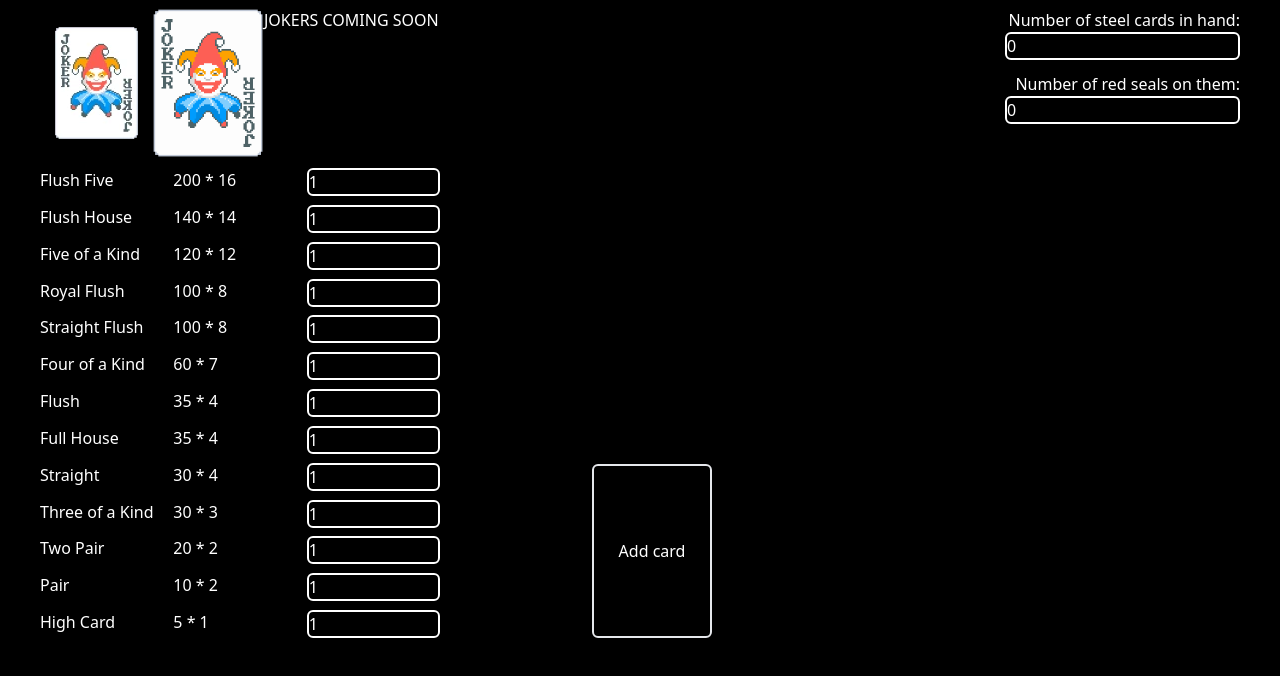
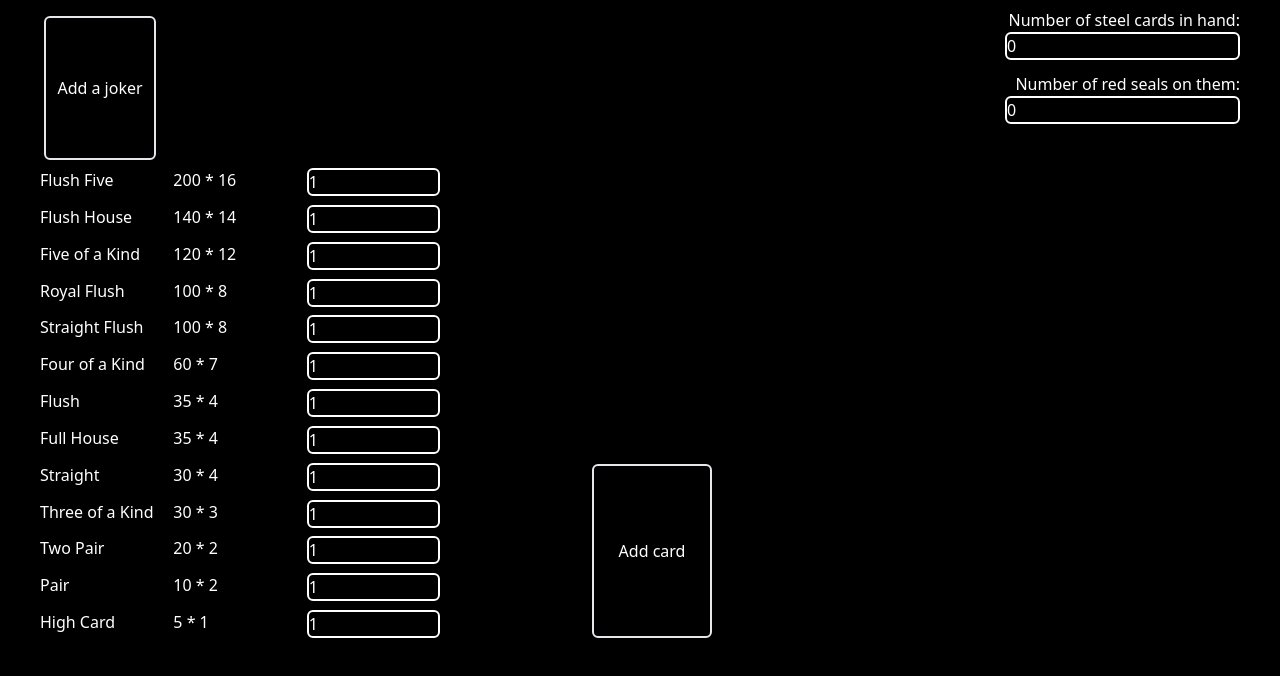
Before and after one commit to ionxeph/balatro-calculator, a React (Vite) app: page / in a window 1280 px wide. Shown: the top 676 px of the page. Built offline with nearby package versions, Linux system fonts and the light colour scheme.

Commit message:
ability to add and sort jokers

```diff
--- a/src/App.tsx
+++ b/src/App.tsx
@@ -14,16 +14,18 @@ function App() {
   const [levels, setLevels] = useState(new Array(chipsAndMultArray.length).fill(1));
   const [steelCardCount, setSteelCardCount] = useState(0);
   const [steelRedSealCount, setSteelRedSealCount] = useState(0);
-  const [jokers, _setJokers] = useState<Joker[]>([
-    { name: 'Wee Joker', edition: 'base' },
-    { name: 'Joker', edition: 'base' },
-  ]);
+  const [jokers, _setJokers] = useState<Joker[]>([]);
 
   return (
     <>
       <div className="grid gap-2 grid-cols-8 text-white">
         <div className="col-span-6">
-          <Jokers jokers={jokers} />
+          <Jokers
+            jokers={jokers}
+            updateJokers={(jokers: Joker[]) => {
+              _setJokers(jokers);
+            }}
+          />
         </div>
         <div className="col-span-2 text-right">
           <label className="block" htmlFor="steel-card-count">
--- a/src/card-selector/card-selector.tsx
+++ b/src/card-selector/card-selector.tsx
@@ -31,7 +31,7 @@ export const createDropdown = (
   showLabel = true
 ) =>
   showLabel ? (
-    <div className="mb-5 grid grid-cols-8">
+    <div className="mb-5 grid grid-cols-9">
       <label htmlFor={id} className="text-white mr-5 col-span-2 text-right">
         {label}
       </label>
@@ -83,6 +83,7 @@ function CardSelector({ open, onSelect }: { open: boolean; onSelect: (card: Poke
       document.body.classList.add('overflow-hidden'); // prevent bg scroll
     } else {
       ref.current?.close();
+      reset();
       document.body.classList.remove('overflow-hidden');
     }
   }, [open]);
@@ -120,7 +121,6 @@ function CardSelector({ open, onSelect }: { open: boolean; onSelect: (card: Poke
                 const card = createNewCard(aceId + i, enhancement, edition, seal);
                 return getCardButton(i, card, () => {
                   onSelect(card);
-                  reset();
                 });
               })}
             </div>
--- a/src/helpers/joker.ts
+++ b/src/helpers/joker.ts
@@ -133,7 +133,137 @@ export type JokerName =
 
 export type Joker = { name: JokerName; edition: Edition };
 
-export const allJokerNames: JokerName[] = ['placeholder', 'Joker', 'Greedy Joker'];
+export const allJokerNames: JokerName[] = [
+  'placeholder',
+  'Joker',
+  'Greedy Joker',
+  'Lusty Joker',
+  'Wrathful Joker',
+  'Gluttonous Joker',
+  'Jolly Joker',
+  'Zany Joker',
+  'Mad Joker',
+  'Crazy Joker',
+  'Droll Joker',
+  'Sly Joker',
+  'Wily Joker',
+  'Clever Joker',
+  'Devious Joker',
+  'Crafty Joker',
+  'Half Joker',
+  'Joker Stencil',
+  'Four Fingers',
+  'Mime',
+  'Ceremonial Dagger',
+  'Banner',
+  'Mystic Summit',
+  'Marble Joker',
+  'Loyalty Card',
+  'Misprint',
+  'Dusk',
+  'Raised Fist',
+  'Fibonacci',
+  'Steel Joker',
+  'Scary Face',
+  'Abstract Joker',
+  'Hack',
+  'Pareidolia',
+  'Gros Michel',
+  'Even Steven',
+  'Odd Todd',
+  'Scholar',
+  'Supernova',
+  'Ride the Bus',
+  'Space Joker',
+  'Burglar',
+  'Blackboard',
+  'Runner',
+  'Ice Cream',
+  'Splash',
+  'Blue Joker',
+  'Constellation',
+  'Hiker',
+  'Green Joker',
+  'Cavendish',
+  'Card Sharp',
+  'Red Card',
+  'Madness',
+  'Square Joker',
+  'Vampire',
+  'Shortcut',
+  'Hologram',
+  'Vagabond',
+  'Baron',
+  'Cloud 9',
+  'Rocket',
+  'Obelisk',
+  'Midas Mask',
+  'Luchador',
+  'Photograph',
+  'Gift Card',
+  'Turtle Bean',
+  'Erosion',
+  'Reserved Parking',
+  'To the Moon',
+  'Fortune Teller',
+  'Stone Joker',
+  'Lucky Cat',
+  'Baseball Card',
+  'Bull',
+  'Diet Cola',
+  'Trading Card',
+  'Flash Card',
+  'Popcorn',
+  'Spare Trousers',
+  'Ancient Joker',
+  'Ramen',
+  'Walkie Talkie',
+  'Seltzer',
+  'Castle',
+  'Smiley Face',
+  'Campfire',
+  'Mr. Bones',
+  'Acrobat',
+  'Sock and Buskin',
+  'Swashbuckler',
+  'Troubadour',
+  'Certificate',
+  'Smeared Joker',
+  'Throwback',
+  'Hanging Chad',
+  'Rough Gem',
+  'Bloodstone',
+  'Arrowhead',
+  'Onyx Agate',
+  'Glass Joker',
+  'Showman',
+  'Flower Pot',
+  'Blueprint',
+  'Wee Joker',
+  'Merry Andy',
+  'Oops! All 6s',
+  'The Idol',
+  'Seeing Double',
+  'Matador',
+  'Hit the Road',
+  'The Duo',
+  'The Trio',
+  'The Family',
+  'The Order',
+  'The Tribe',
+  'Stuntman',
+  'Brainstorm',
+  'Satellite',
+  'Shoot the Moon',
+  "Driver's License",
+  'Cartomancer',
+  'Astronomer',
+  'Burnt Joker',
+  'Bootstraps',
+  'Canio',
+  'Triboulet',
+  'Yorick',
+];
 
 export const cardPlayedJokerNames: JokerName[] = [
   'Greedy Joker',
--- /dev/null
+++ b/src/joker-selector/joker-selector.tsx
@@ -0,0 +1,67 @@
+import { useRef, useEffect, ChangeEvent, FormEvent, useState } from 'react';
+import { createDropdown } from '../card-selector/card-selector';
+import { Edition } from '../helpers/poker-card';
+import { Joker, allJokerNames } from '../helpers/joker';
+
+function JokerSelector({ open, onSelect }: { open: boolean; onSelect: (joker: Joker) => void }) {
+  const [edition, setEdition] = useState<Edition>('base');
+  const [searchString, setSearchString] = useState('');
+
+  const ref = useRef<HTMLDialogElement>(null);
+
+  useEffect(() => {
+    if (open) {
+      ref.current?.showModal();
+      document.body.classList.add('overflow-hidden'); // prevent bg scroll
+    } else {
+      ref.current?.close();
+      setEdition('base');
+      document.body.classList.remove('overflow-hidden');
+    }
+  }, [open]);
+
+  return (
+    <dialog ref={ref} className="bg-slate-900 backdrop:bg-slate-900 text-white">
+      <div className="m-10">
+        <div className="mb-5 grid grid-cols-9">
+          <label htmlFor="joker-search" className="text-white mr-5 col-span-2 text-right">
+            Search for a joker:
+          </label>
+          <input
+            id="joker-search"
+            name="enhancement"
+            className="w-full col-span-6 bg-black text-white"
+            value={searchString}
+            onInput={(e: FormEvent<HTMLInputElement>) => {
+              setSearchString((e.target as HTMLInputElement).value);
+            }}
+          />
+        </div>
+        {createDropdown(
+          'joker-edition',
+          'Edition:',
+          edition,
+          ['base', 'foil', 'holographic', 'polychrome'],
+          (e: ChangeEvent) => {
+            setEdition((e.target as HTMLOptionElement).value as Edition);
+          }
+        )}
+        <p className="mb-4">
+          Not all jokers are included. Most jokers that don't affect scoring are not. Use the placeholder joker if you
+          need to add an unincluded joker that has an Edition which can affect score.
+        </p>
+        <div className="grid grid-cols-5 gap-1 pb-10">
+          {allJokerNames
+            .filter((name) => name.toLowerCase().includes(searchString.toLowerCase()))
+            .map((name, i) => (
+              <button key={i} className="justify-self-center" title={name} onClick={() => onSelect({ name, edition })}>
+                <img src={`./jokers/${name}.webp`} alt={name} />
+              </button>
+            ))}
+        </div>
+      </div>
+    </dialog>
+  );
+}
+
+export default JokerSelector;
--- a/src/jokers/jokers.tsx
+++ b/src/jokers/jokers.tsx
@@ -1,17 +1,75 @@
+import { useState } from 'react';
 import { Joker } from '../helpers/joker';
+import JokerSelector from '../joker-selector/joker-selector';
 
-function Jokers({ jokers }: { jokers: Joker[] }) {
+function Jokers({ jokers, updateJokers }: { jokers: Joker[]; updateJokers: (jokers: Joker[]) => void }) {
+  const [open, setOpen] = useState(false);
+
   return (
-    <div className="h-40">
-      <div className="flex">
-        {jokers.map((joker, i) => (
-          <div key={i} className="w-28 self-center">
-            <img className="m-auto" src={`./jokers/${joker.name}.webp`} />
-          </div>
-        ))}
-        JOKERS COMING SOON
+    <>
+      <div className="overflow-x-auto">
+        <div className="flex h-40 items-center [&>*]:mx-1">
+          <button
+            className="text-white border-solid border-2 rounded-md w-28 min-w-28 h-36"
+            onClick={() => {
+              setOpen(true);
+            }}
+          >
+            Add a joker
+          </button>
+          {jokers.map((joker, i) => (
+            <div key={i} className="group w-28 min-w-28 h-36 self-center flex relative" title={joker.name}>
+              <img className="m-auto" src={`./jokers/${joker.name}.webp`} alt={joker.name} />
+              <button
+                className={`hidden absolute top-0 left-0 w-1/2 h-2/3 bg-blue-400 opacity-70${
+                  i !== 0 ? ' group-hover:block' : ''
+                }`}
+                onClick={() => {
+                  const newJokers = JSON.parse(JSON.stringify(jokers));
+                  const tempJoker = newJokers[i];
+                  newJokers[i] = newJokers[i - 1];
+                  newJokers[i - 1] = tempJoker;
+                  updateJokers(newJokers);
+                }}
+              >
+                <span>&lt;--</span>
+              </button>
+              <button
+                className={`hidden absolute top-0 right-0 w-1/2 h-2/3 bg-green-400 opacity-70${
+                  i !== jokers.length - 1 ? ' group-hover:block' : ''
+                }`}
+                onClick={() => {
+                  const newJokers = JSON.parse(JSON.stringify(jokers));
+                  const tempJoker = newJokers[i];
+                  newJokers[i] = newJokers[i + 1];
+                  newJokers[i + 1] = tempJoker;
+                  updateJokers(newJokers);
+                }}
+              >
+                <span>--&gt;</span>
+              </button>
+              <button
+                className="hidden absolute bottom-0 w-full h-1/3 bg-red-400 opacity-70 group-hover:block"
+                onClick={() => {
+                  const newJokers = jokers.filter((_, index) => index !== i);
+                  updateJokers(newJokers);
+                }}
+              >
+                <span>DELETE</span>
+              </button>
+            </div>
+          ))}
+        </div>
       </div>
-    </div>
+      <JokerSelector
+        open={open}
+        onSelect={(joker: Joker) => {
+          setOpen(false);
+          jokers.push(joker);
+          updateJokers(jokers);
+        }}
+      />
+    </>
   );
 }
 
```
